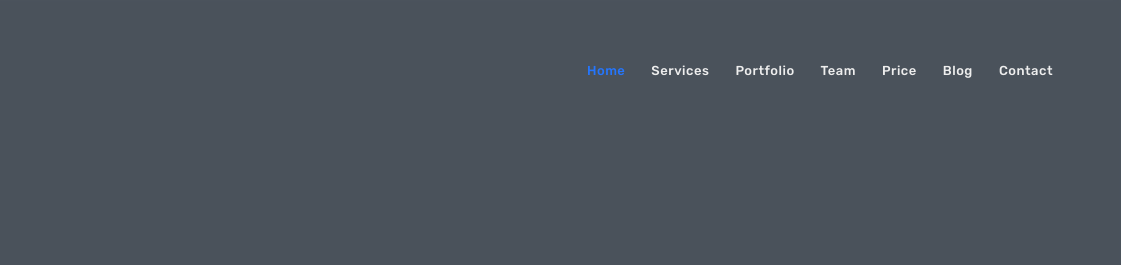
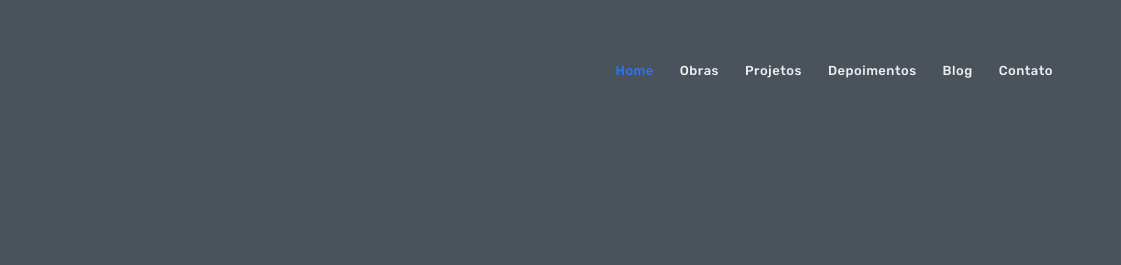
Before and after one commit to Lovelexy/lg, a plain HTML site: page creative.html in a window 1280 px wide. Shown: the top 265 px of the page, 159-1280 px from the left. Drawn offline with Linux system fonts and the light colour scheme; files whose address does not match are found by name.

Commit message:
Resolve conflitos entre local e remoto

```diff
--- a/creative.html
+++ b/creative.html
@@ -66,23 +66,23 @@
 			        <a class="nav-link active" href="#" data-scroll-nav="0">Home</a>
 			      </li>
 			      <li class="nav-item">
-                    <a class="nav-link" href="#" data-scroll-nav="1">Services</a>
+                    <a class="nav-link" href="#" data-scroll-nav="1">Obras</a>
                   </li>
 			      <li class="nav-item">
-			        <a class="nav-link" href="#" data-scroll-nav="2">Portfolio</a>
+			        <a class="nav-link" href="#" data-scroll-nav="2">Projetos</a>
 			      </li>
                   <li class="nav-item">
-                    <a class="nav-link" href="#" data-scroll-nav="3">Team</a>
+                    <a class="nav-link" href="#" data-scroll-nav="3">Depoimentos</a>
                   </li>
 			      <li class="nav-item">
-			        <a class="nav-link" href="#" data-scroll-nav="4">Price</a>
+			        <a class="nav-link" href="#" data-scroll-nav="4">Blog</a>
 			      </li>
 			      <li class="nav-item">
-			        <a class="nav-link" href="#" data-scroll-nav="5">Blog</a>
+			        <a class="nav-link" href="#" data-scroll-nav="5">Contato</a>
 			      </li>
-			      <li class="nav-item">
+			      <!-- <li class="nav-item">
 			        <a class="nav-link" href="#" data-scroll-nav="6">Contact</a>
-			      </li>
+			      </li> -->
 			    </ul>
 			  </div>
 			</div>
```
